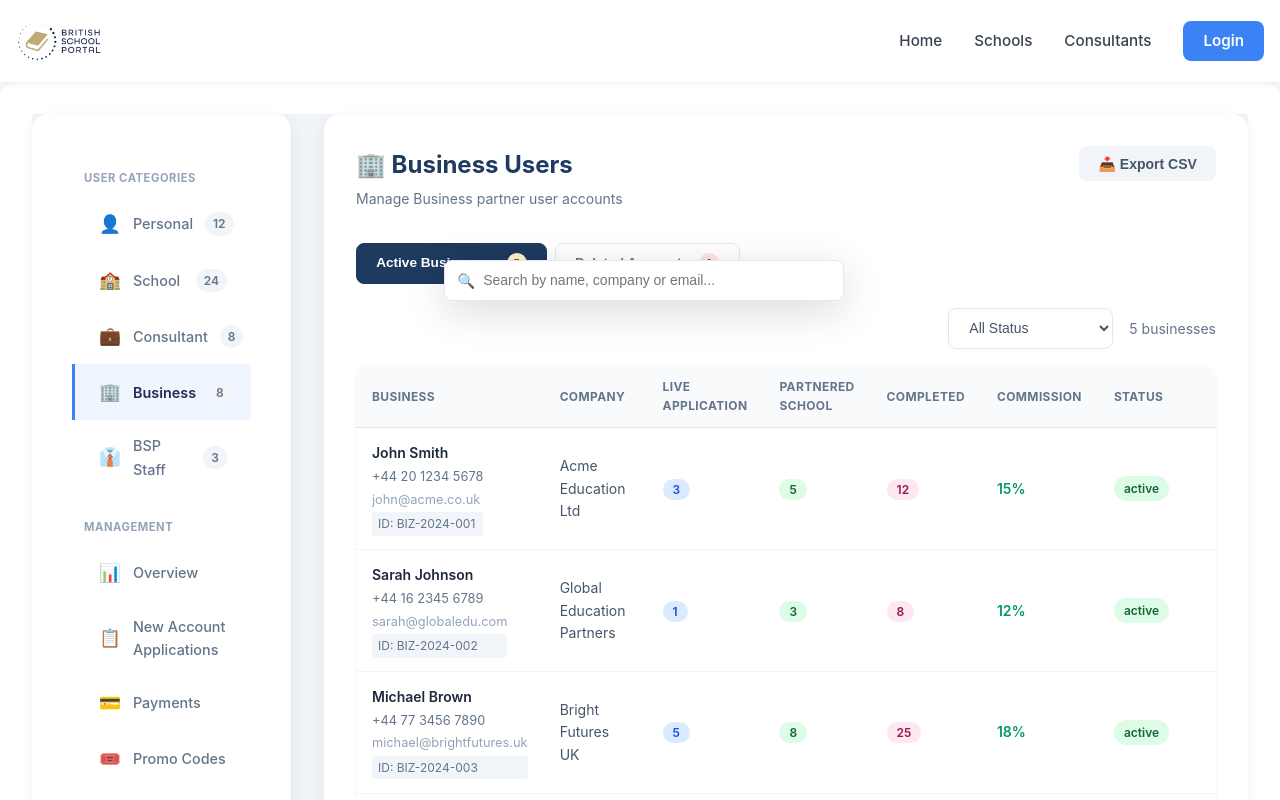
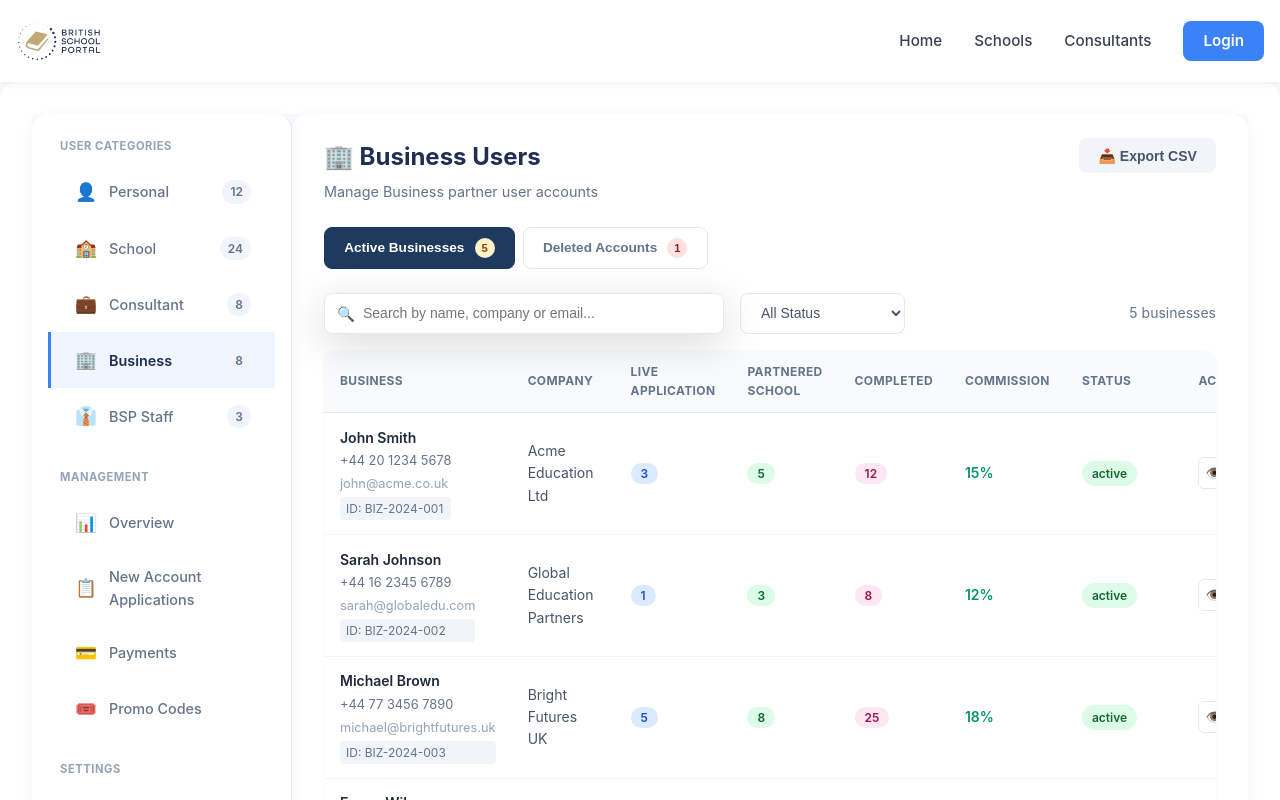
Before and after one commit to socialmedia-dot/bsp-v4, a Nuxt app: page /BSP/users/business in a window 1280 px wide. Shown: the top 800 px of the page. Built offline with nearby package versions, Linux system fonts and the light colour scheme.

Commit message:
fix(business): unify outer CSS with other user pages - add CSS vars, standardize bsp-dashboard/dashboard-body/main-content

```diff
--- a/pages/BSP/users/business.vue
+++ b/pages/BSP/users/business.vue
@@ -608,13 +608,52 @@
 </script>
 
 <style scoped>
-.bsp-dashboard { background: #f0f4f8; font-family: Inter, -apple-system, BlinkMacSystemFont, sans-serif; min-height: 100vh; }
-.dashboard-body { display: flex; min-height: 100vh; }
+:root {
+  --bsp-primary: #212E54;
+  --bsp-secondary: #3b82f6;
+  --bsp-accent: #C1AA78;
+  --bsp-dark: #1e293b;
+  --bsp-light: #f8fafc;
+  --bsp-success: #10b981;
+  --bsp-warning: #f59e0b;
+  --bsp-danger: #ef4444;
+}
 
-.main-content { flex: 1; min-height: 100vh; overflow: auto; padding: 2rem; }
-.page-header { align-items: flex-start; display: flex; justify-content: space-between; margin-bottom: 2rem; }
-.page-title { color: #1e3a5f; font-size: 1.5rem; font-weight: 700; margin: 0; }
-.page-subtitle { color: #64748b; font-size: 0.875rem; margin: 0.25rem 0 0; }
+* { margin: 0; padding: 0; box-sizing: border-box; }
+
+.bsp-dashboard {
+  min-height: 100vh;
+  background: var(--bsp-light);
+  font-family: 'Inter', -apple-system, BlinkMacSystemFont, 'Segoe UI', Roboto, sans-serif;
+  color: var(--bsp-dark);
+}
+
+.dashboard-body {
+  display: flex;
+  min-height: 100vh;
+}
+
+/* Main Content */
+.main-content {
+  flex: 1; min-height: 100vh;
+  padding: 1.5rem 2rem;
+  overflow-x: auto;
+  overflow-y: auto;
+}
+
+.page-header {
+  display: flex;
+  justify-content: space-between;
+  align-items: flex-start;
+  margin-bottom: 1.5rem;
+}
+.page-title {
+  color: var(--bsp-primary);
+  font-size: 1.5rem;
+  font-weight: 700;
+  margin-bottom: 0.25rem;
+}
+.page-subtitle { color: #64748b; font-size: 0.9rem; }
 .page-actions { display: flex; gap: 0.75rem; }
 .tab-bar { display: flex; flex-wrap: wrap; gap: 0.5rem; margin-bottom: 1.5rem; }
 .tab-btn { background: #fff; border: 1px solid #e2e8f0; border-radius: 8px; color: #64748b; cursor: pointer; font-size: 0.85rem; font-weight: 600; padding: 0.6rem 1.2rem; transition: all 0.15s; }
```
